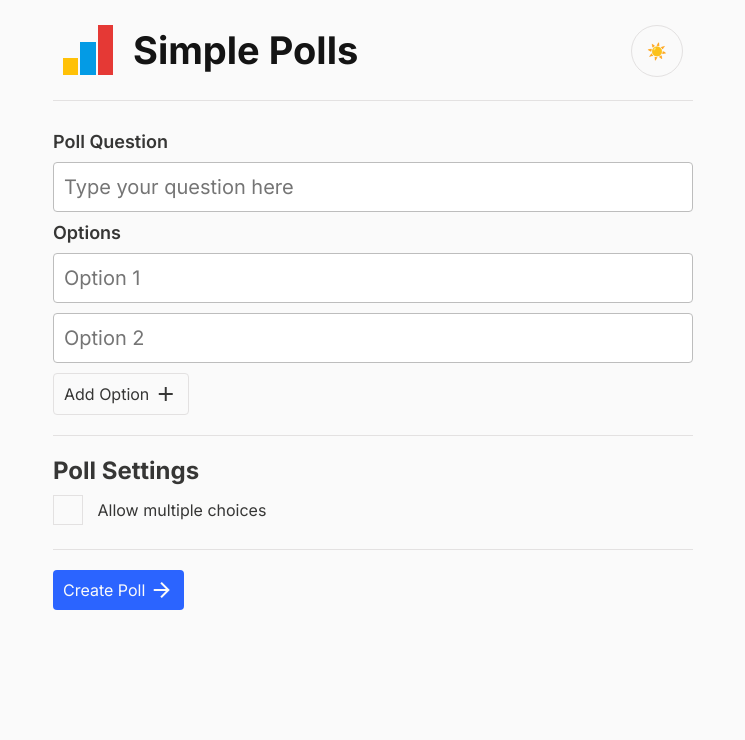
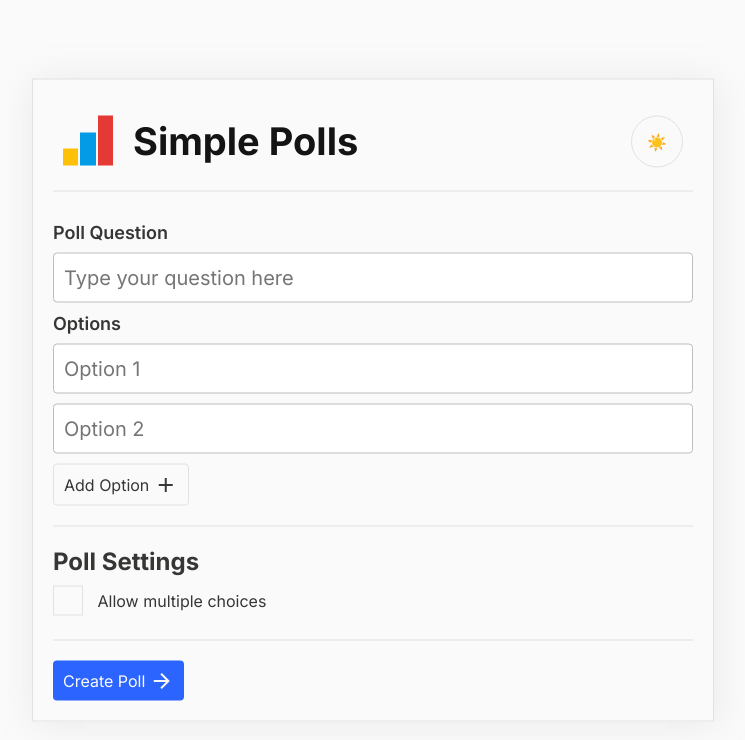
Before and after one commit to ondrejsaba/simplepolls, a Vue app in the folder simple-polls-frontend/: page / in a window 1280 px wide. Shown: the top 740 px of the page, without its empty margins (267-1012 px from the left). Built offline with nearby package versions, Linux system fonts and the light colour scheme.

Commit message:
added: content centering + its adaption to screen size

```diff
--- a/simple-polls-frontend/src/App.vue
+++ b/simple-polls-frontend/src/App.vue
@@ -5,8 +5,20 @@
       dark: darkTheme
     }"
   >
-    <Header />
-    <router-view />
+    <div
+      ref="contentBox"
+      :class="{
+        'dark': darkTheme,
+        'center-container': centerContent,
+        'pt-20': !centerContent,
+        'pb-20': !centerContent
+      }"
+    >
+      <Header />
+      <router-view
+        @updateContentPosition="updateContentPosition"
+      />
+    </div>
 
     <div
       id="dim-box"
@@ -28,10 +40,21 @@ export default {
     Header,
     Modal
   },
+  data() {
+    return {
+      centerContent: true
+    }
+  },
   methods: {
     ...mapMutations('modal', [
       'setShowModal'
-    ])
+    ]),
+    updateContentPosition() {
+      const viewHeight = window.innerHeight
+      const contentHeight = this.$refs.contentBox.offsetHeight
+
+      this.centerContent = viewHeight > contentHeight
+    }
   },
   computed: {
     ...mapState('theme', [
@@ -40,6 +63,13 @@ export default {
     ...mapState('modal', [
       'showModal'
     ])
+  },
+  mounted() {
+    this.updateContentPosition()
+    window.addEventListener('resize', this.updateContentPosition)
+  },
+  destroyed() {
+    window.removeEventListener('resize', this.updateContentPosition)
   }
 }
 </script>
@@ -75,4 +105,19 @@ body {
   height: 100vh;
   background-color: rgba(dark(400), 0.5);
 }
+
+.center-container {
+  position: absolute;
+  left: 50%;
+  top: 50%;
+  transform: translate(-50%, -50%);
+  border: 1px solid light(200);
+  box-shadow: 2px 2px 32px rgba(light(300), 0.25);
+  padding: 20px;
+
+  &.dark {
+    border: 1px solid dark(300);
+    box-shadow: 2px 2px 32px rgba(dark(400), 0.1);
+  }
+}
 </style>
--- a/simple-polls-frontend/src/components/Header.vue
+++ b/simple-polls-frontend/src/components/Header.vue
@@ -70,7 +70,6 @@ header {
     ul {
         list-style-type: none;
         padding: 0;
-        margin-top: 25px;
 
         li {
             float: left;
--- a/simple-polls-frontend/src/components/NewPollForm.vue
+++ b/simple-polls-frontend/src/components/NewPollForm.vue
@@ -110,9 +110,11 @@ export default {
         ]),
         addOption() {
             this.options.push('')
+            this.$emit('updateContentPosition')
         },
         removeOption(deleteIndex) {
             this.options = this.options.filter((option, index) => index != deleteIndex)
+            this.$emit('updateContentPosition')
         },
         createPoll() {
             if (this.formIsValid) {
@@ -283,6 +285,6 @@ export default {
 }
 
 #new-poll-btns {
-    padding: 20px 0 20px 0;
+    padding-top: 20px;
 }
 </style>
--- a/simple-polls-frontend/src/views/CreatePoll.vue
+++ b/simple-polls-frontend/src/views/CreatePoll.vue
@@ -1,6 +1,8 @@
 <template>
   <div id="create-poll">
-    <NewPollForm />
+    <NewPollForm
+      @updateContentPosition="$emit('updateContentPosition')"
+    />
   </div>
 </template>
 
```
